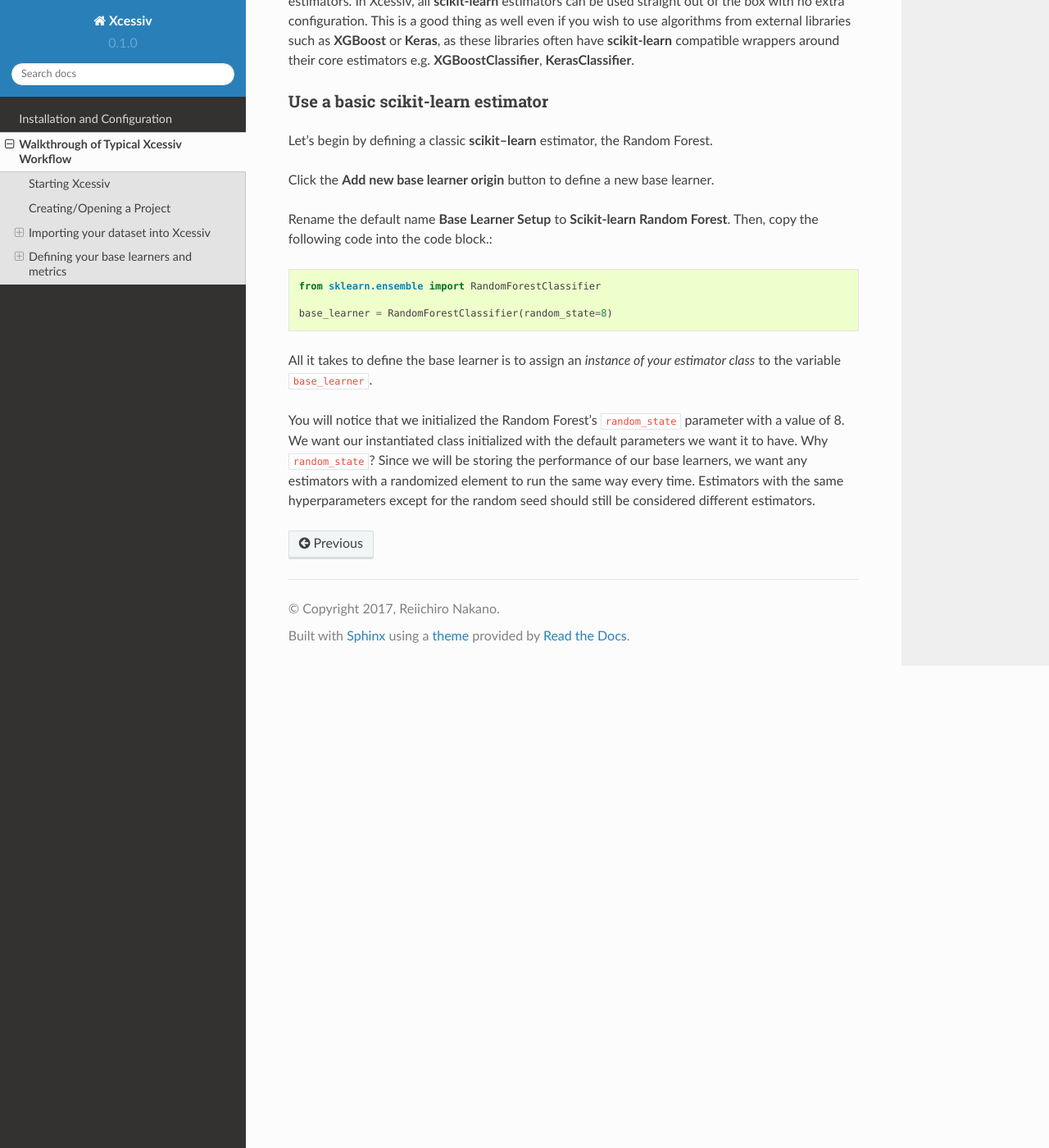
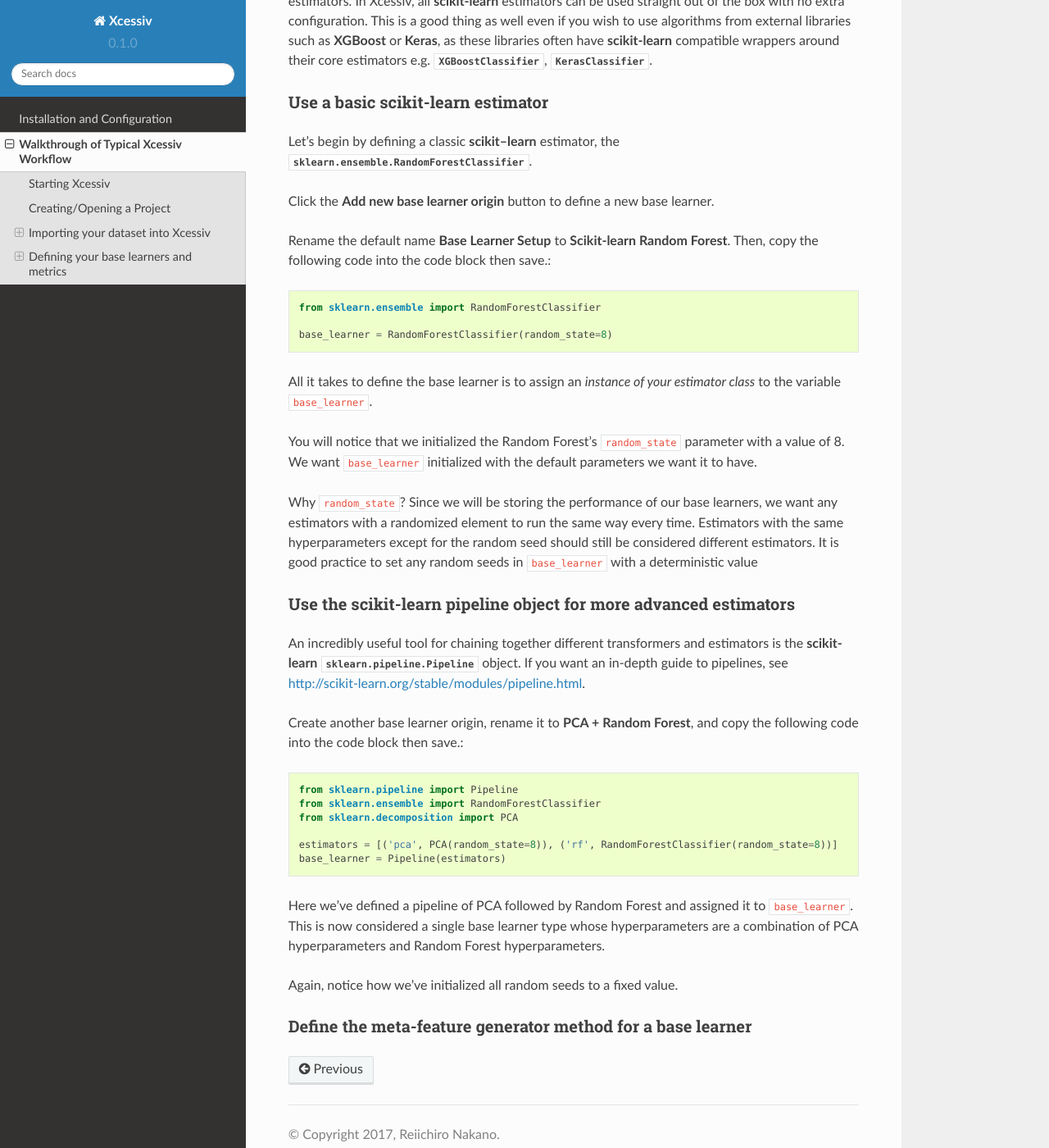
Before and after one commit to reiinakano/xcessiv, a Sphinx documentation site: the page built from docs/walkthrough.rst, in a window 1280 px wide and 1400 px high, scrolled down 4495 px. Shown: the whole window at 82% size. Built offline with Sphinx 7.4.7 and the Read the Docs theme 2.0.0, drawn with Linux system fonts in a browser that asks for light colours.

Commit message:
update docs walkthrough define sklearn pipeline

```diff
--- a/docs/walkthrough.rst
+++ b/docs/walkthrough.rst
@@ -108,16 +108,16 @@ When you're satisfied with your dataset extraction and meta-feature generation s
 
 In Xcessiv, a base learner is an *instance of a class* with the methods ``fit``, ``get_params``, and ``set_params``.
 
-Again, **scikit-learn** users will recognize that these are methods common across all **scikit-learn** estimators. In Xcessiv, all **scikit-learn** estimators can be used straight out of the box with no extra configuration. This is a good thing as well even if you wish to use algorithms from external libraries such as **XGBoost** or **Keras**, as these libraries often have **scikit-learn** compatible wrappers around their core estimators e.g. **XGBoostClassifier**, **KerasClassifier**.
+Again, **scikit-learn** users will recognize that these are methods common across all **scikit-learn** estimators. In Xcessiv, all **scikit-learn** estimators can be used straight out of the box with no extra configuration. This is a good thing as well even if you wish to use algorithms from external libraries such as **XGBoost** or **Keras**, as these libraries often have **scikit-learn** compatible wrappers around their core estimators e.g. :class:`XGBoostClassifier`, :class:`KerasClassifier`.
 
 Use a basic scikit-learn estimator
 ~~~~~~~~~~~~~~~~~~~~~~~~~~~~~~~~~~
 
-Let's begin by defining a classic **scikit--learn** estimator, the Random Forest.
+Let's begin by defining a classic **scikit--learn** estimator, the :class:`sklearn.ensemble.RandomForestClassifier`.
 
 Click the **Add new base learner origin** button to define a new base learner.
 
-Rename the default name **Base Learner Setup** to **Scikit-learn Random Forest**. Then, copy the following code into the code block.::
+Rename the default name **Base Learner Setup** to **Scikit-learn Random Forest**. Then, copy the following code into the code block then save.::
 
    from sklearn.ensemble import RandomForestClassifier
 
@@ -125,4 +125,27 @@ Rename the default name **Base Learner Setup** to **Scikit-learn Random Forest**
 
 All it takes to define the base learner is to assign an *instance of your estimator class* to the variable ``base_learner``.
 
-You will notice that we initialized the Random Forest's ``random_state`` parameter with a value of 8. We want our instantiated class initialized with the default parameters we want it to have. Why ``random_state``? Since we will be storing the performance of our base learners, we want any estimators with a randomized element to run the same way every time. Estimators with the same hyperparameters except for the random seed should still be considered different estimators.
+You will notice that we initialized the Random Forest's ``random_state`` parameter with a value of 8. We want ``base_learner`` initialized with the default parameters we want it to have.
+
+Why ``random_state``? Since we will be storing the performance of our base learners, we want any estimators with a randomized element to run the same way every time. Estimators with the same hyperparameters except for the random seed should still be considered different estimators. It is good practice to set any random seeds in ``base_learner`` with a deterministic value
+
+Use the scikit-learn pipeline object for more advanced estimators
+~~~~~~~~~~~~~~~~~~~~~~~~~~~~~~~~~~~~~~~~~~~~~~~~~~~~~~~~~~~~~~~~~
+
+An incredibly useful tool for chaining together different transformers and estimators is the **scikit-learn** :class:`sklearn.pipeline.Pipeline` object. If you want an in-depth guide to pipelines, see http://scikit-learn.org/stable/modules/pipeline.html.
+
+Create another base learner origin, rename it to **PCA + Random Forest**, and copy the following code into the code block then save.::
+
+   from sklearn.pipeline import Pipeline
+   from sklearn.ensemble import RandomForestClassifier
+   from sklearn.decomposition import PCA
+
+   estimators = [('pca', PCA(random_state=8)), ('rf', RandomForestClassifier(random_state=8))]
+   base_learner = Pipeline(estimators)
+
+Here we've defined a pipeline of PCA followed by Random Forest and assigned it to ``base_learner``. This is now considered a single base learner type whose hyperparameters are a combination of PCA hyperparameters and Random Forest hyperparameters.
+
+Again, notice how we've initialized all random seeds to a fixed value.
+
+Define the meta-feature generator method for a base learner
+~~~~~~~~~~~~~~~~~~~~~~~~~~~~~~~~~~~~~~~~~~~~~~~~~~~~~~~~~~~
```
